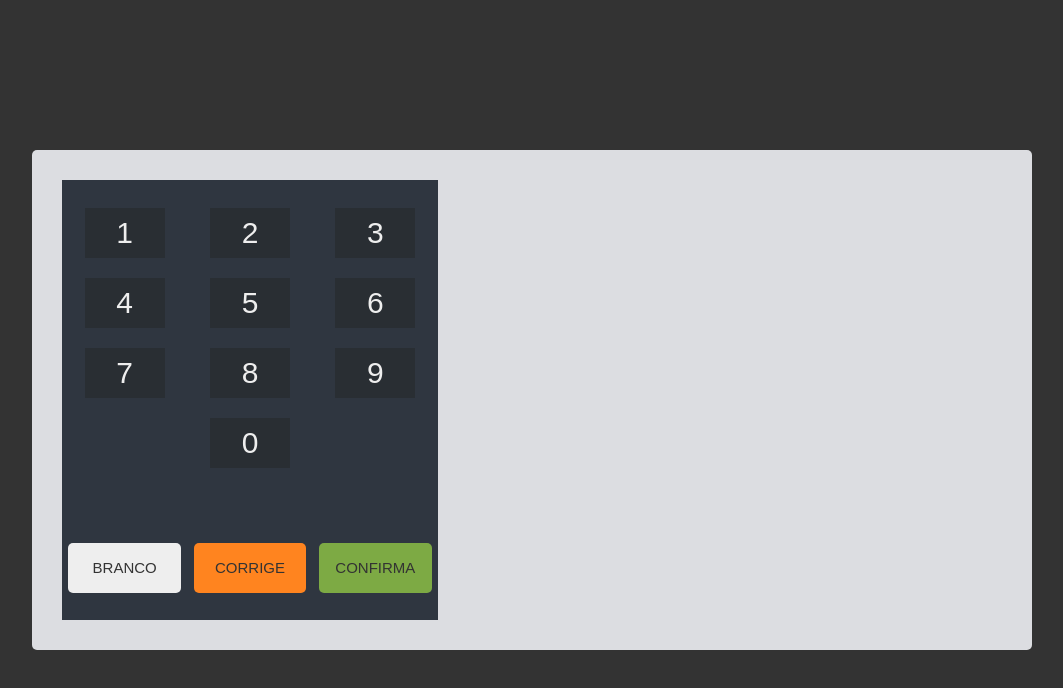
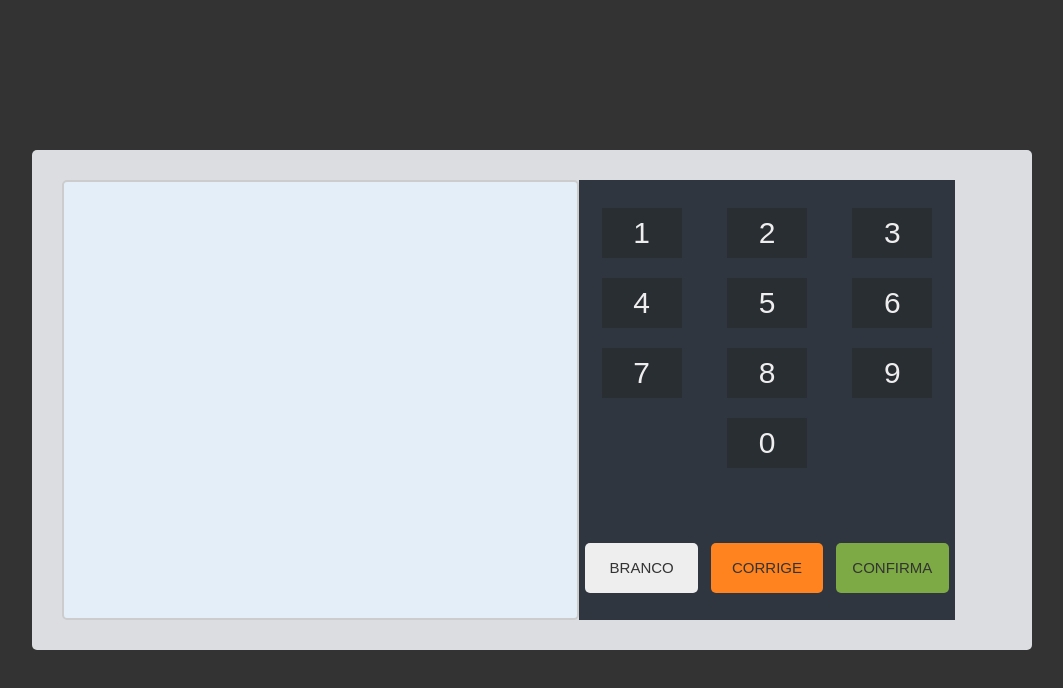
Before and after one commit to JrzenonDev/voting-machine, a Vue app: page / in a window 1280 px wide. Shown: the top 688 px of the page, without its empty margins (108-1171 px from the left). Built offline with nearby package versions, Linux system fonts and the light colour scheme.

Commit message:
chore: create component Tela

```diff
--- a/src/App.vue
+++ b/src/App.vue
@@ -1,12 +1,14 @@
 <template>
   <div id="app">
     <div class="urna">
+      <Tela />
       <Teclado />
     </div>
   </div>
 </template>
 
 <script>
+import Tela from '@/components/Tela.vue';
 import Teclado from '@/components/Teclado.vue';
 
 import '@/css/globals.css';
@@ -14,6 +16,7 @@ import '@/css/globals.css';
 export default {
   name: 'App',
   components: {
+    Tela,
     Teclado
   }
 }
--- /dev/null
+++ b/src/components/Tela.vue
@@ -0,0 +1,23 @@
+<template>
+  <div class="urna-tela">
+
+  </div>
+</template>
+
+<script>
+  export default {
+    name: 'Tela'
+  }
+</script>
+
+<style scoped>
+  .urna-tela {
+    width: 55%;
+    height: 100%;
+    background-color: var(--ballot-box-screen-color);
+    border-radius: 5px;
+    border: 2px solid var(--light-border-color);
+    padding: 20px;
+    color: var(--dark-color-dark);
+  }
+</style>
```
